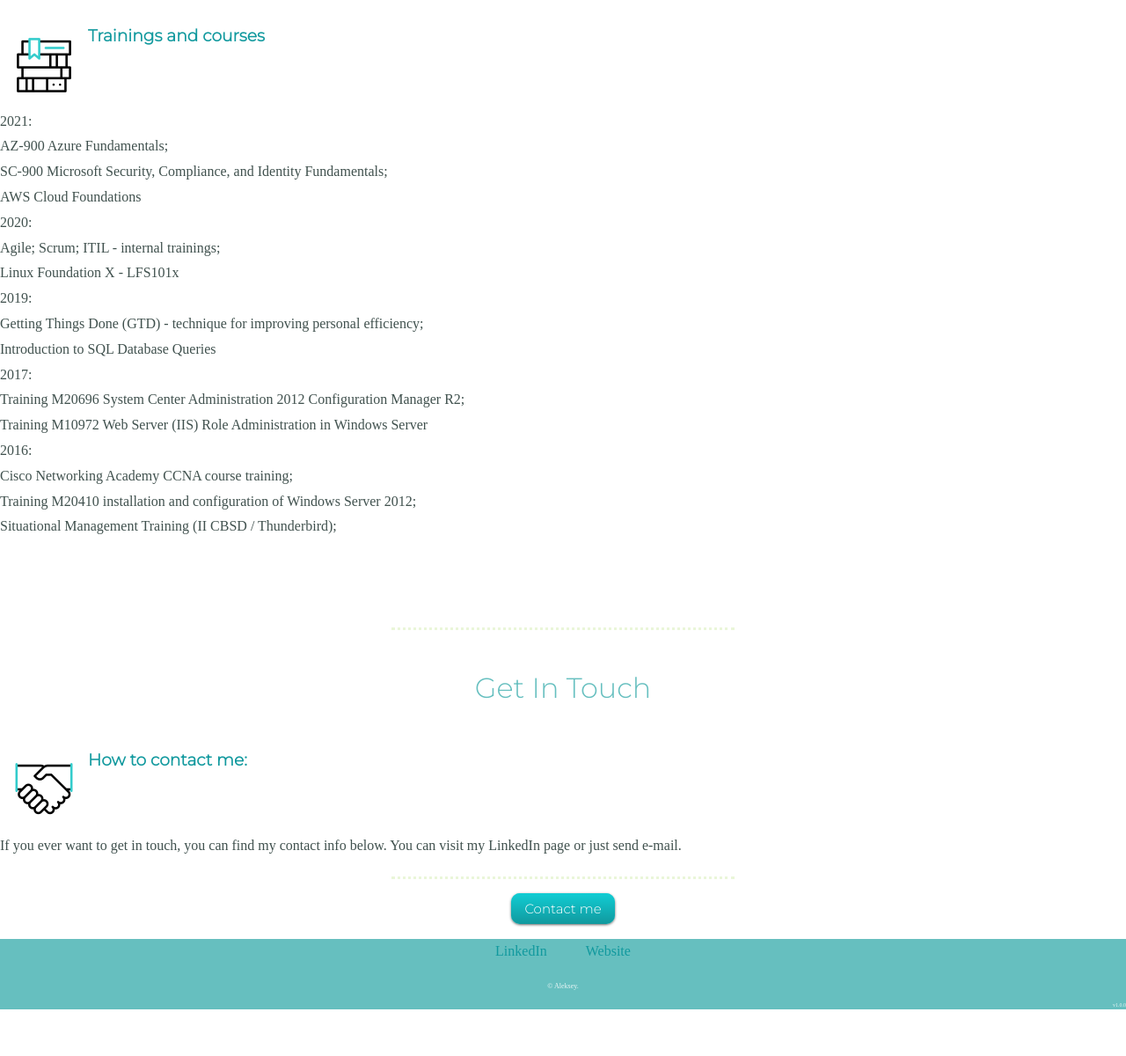
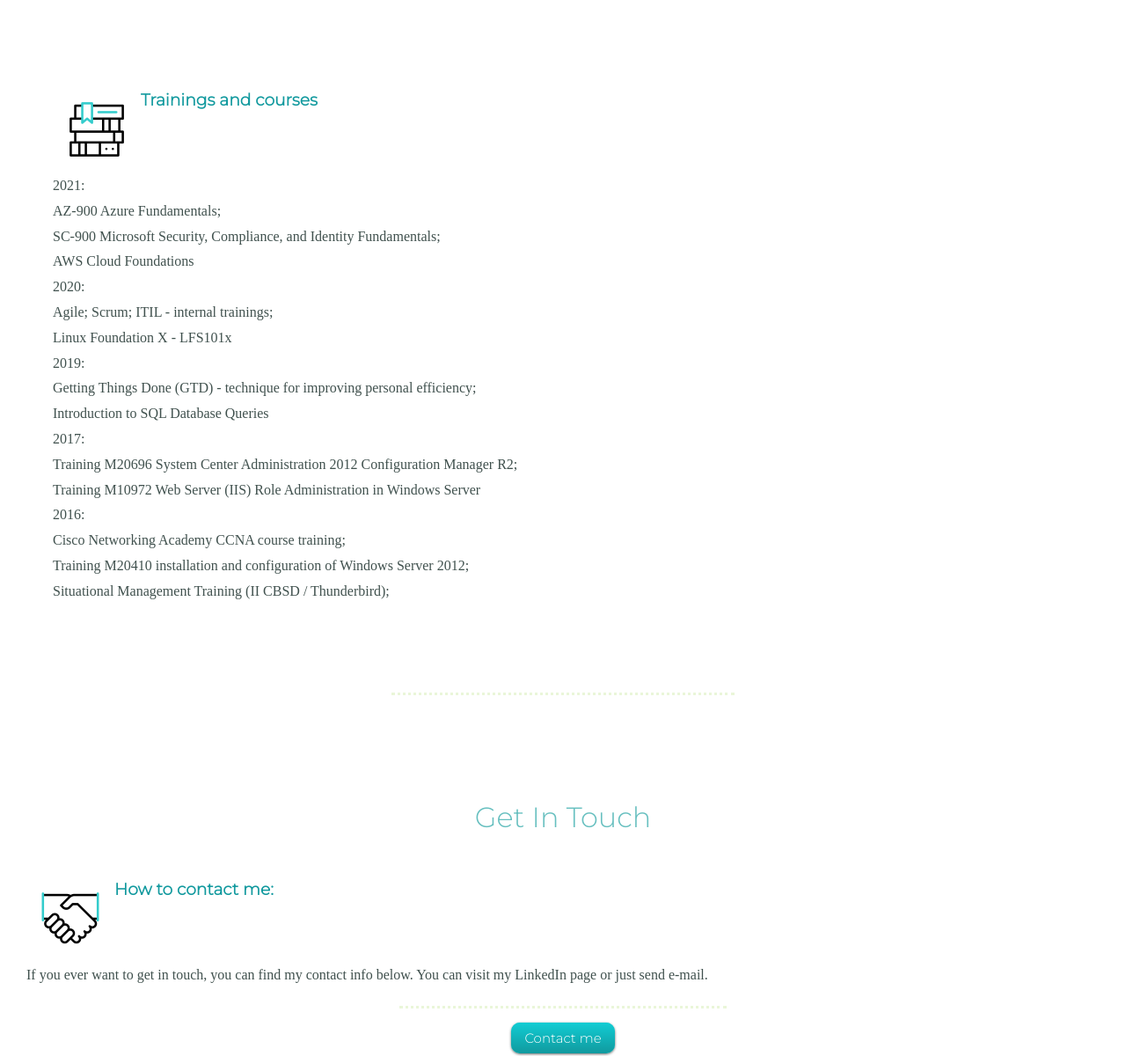
Before and after one commit to AlekseyKbz/AlekseyKbz.github.io, a plain HTML site: page index.html in a window 1280 px wide. Shown: the part 1503-2703 px from the top of the page at 88% size. Before the commit the page ends 2656 px from the top, so only its background shows below. Drawn offline with Linux system fonts and the light colour scheme.

Commit message:
Update styles.css

```diff
--- a/css/styles.css
+++ b/css/styles.css
@@ -47,7 +47,7 @@ body {
 .copyright {
     color: #EAF6F6;
     font-size: 8px;
-    padding: 10px 0 0 0;
+    padding: 10px;
 }
 .version {
     color: #EAF6F6;
@@ -119,6 +119,12 @@ hr {
     width: 500px;
 }
 .skill-row {
-    margin: 100px auto 100px auto;
+    margin: 100px 30px 100px 30px;
     text-align: left;
 }
+.skills {
+    margin: 100px 30px 100px 30px;
+}
+.contact {
+    margin: 100px 30px 100px 30px;
+}
```
